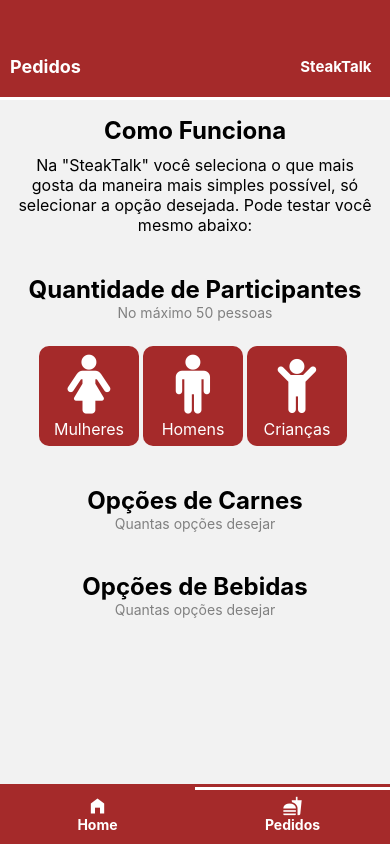
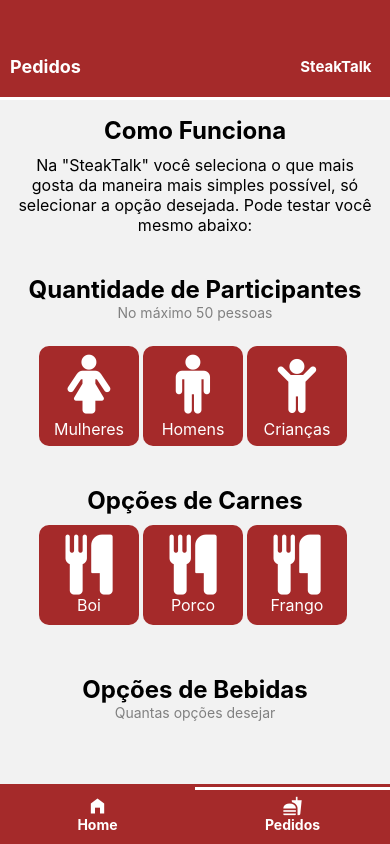
Before and after one commit to joaopedrojesus1/Calculadora-de--churrasco, a React Native app: screen /Pedidos in a window 390 px wide. Built offline with nearby package versions, Linux system fonts and the light colour scheme.

Commit message:
nada demais

```diff
--- a/src/components/pedidos.js
+++ b/src/components/pedidos.js
@@ -1,63 +1,67 @@
-import React from 'react';
-import { View, Text, StyleSheet } from 'react-native';
-import Icon from 'react-native-vector-icons/FontAwesome'; // Você pode escolher um conjunto de ícones que desejar
+import React, { useState } from 'react';
+import { View, Text, StyleSheet, TouchableOpacity } from 'react-native';
+import Icon from 'react-native-vector-icons/FontAwesome';
 
 export default function PedidosScreen() {
+  const [boiChecked, setBoiChecked] = useState(false);
+  const [porcoChecked, setPorcoChecked] = useState(false);
+  const [frangoChecked, setFrangoChecked] = useState(false);
+
   return (
     <View style={styles.container}>
-      {/* Título "Como Funciona" */}
       <Text style={styles.title}>Como Funciona</Text>
-
-      {/* Texto explicativo */}
       <Text style={styles.text}>
         Na "SteakTalk" você seleciona o que mais gosta da maneira mais simples possível,
         só selecionar a opção desejada. Pode testar você mesmo abaixo:
       </Text>
-
-{/*************************************************************************************************************/}
-      {/* Título "Quantidade de Participantes" */}
+{/* *************************************************************************************** */}
       <Text style={styles.title}>Quantidade de Participantes</Text>
-
-      {/* Texto com a quantidade máxima de pessoas */}
       <Text style={styles.grayText}>No máximo 50 pessoas</Text>
-      {/* Quadrados com ícones */}
       <View style={styles.squareContainer}>
-        {/* Quadrado "Mulheres" */}
-        <View style={styles.square}>
+        <View style={[styles.square]}>
           <Icon name="female" size={60} color="#fff" />
           <Text style={styles.squareText}>Mulheres</Text>
         </View>
-
-        {/* Quadrado "Homens" */}
-        <View style={styles.square}>
+        <View style={[styles.square]}>
           <Icon name="male" size={60} color="#fff" />
           <Text style={styles.squareText}>Homens</Text>
         </View>
-
-        {/* Quadrado "Crianças" */}
-        <View style={styles.square}>
+        <View style={[styles.square]}>
           <Icon name="child" size={60} color="#fff" />
           <Text style={styles.squareText}>Crianças</Text>
         </View>
       </View>
-
-{/**************************************************************************************************************/}
-      {/* Título "Quantidade de Carnes" */}
-      <Text style={styles.titlebaixo}>Opções de Carnes</Text>
-
-      {/* Texto informativo */}
+{/* ***************************************************************************************** */}
+<Text style={styles.titlebaixo}>Opções de Carnes</Text>
+      <View style={styles.meatOptions}>
+        <TouchableOpacity
+          style={[styles.meatOption, boiChecked && styles.checked]}
+          onPress={() => setBoiChecked(!boiChecked)}
+        >
+          <Icon name="cutlery" size={60} color="#fff" />
+          <Text style={styles.meatOptionText}>Boi</Text>
+        </TouchableOpacity>
+        <TouchableOpacity
+          style={[styles.meatOption, porcoChecked && styles.checked]}
+          onPress={() => setPorcoChecked(!porcoChecked)}
+        >
+          <Icon name="cutlery" size={60} color="#fff" />
+          <Text style={styles.meatOptionText}>Porco</Text>
+        </TouchableOpacity>
+        <TouchableOpacity
+          style={[styles.meatOption, frangoChecked && styles.checked]}
+          onPress={() => setFrangoChecked(!frangoChecked)}
+        >
+          <Icon name="cutlery" size={60} color="#fff" />
+          <Text style={styles.meatOptionText}>Frango</Text>
+        </TouchableOpacity>
+      </View>
+{/* ***************************************************************************************** */}
+      <Text style={styles.titlebaixo}>Opções de Bebidas</Text>
       <Text style={styles.grayText}>Quantas opções desejar</Text>
+    </View>
 
 
-{/**************************************************************************************************************/}
-      {/* Título "Quantidade de Bebidas" */}
-      <Text style={styles.titlebaixo}>Opções de Bebidas</Text>
-
-      {/* Texto informativo */}
-      <Text style={styles.grayText}>Quantas opções desejar</Text>
-
-{/**************************************************************************************************************/}
-    </View>
   );
 }
 
@@ -65,7 +69,7 @@ const styles = StyleSheet.create({
   container: {
     flex: 1,
     alignItems: 'center',
-    padding: 16
+    padding: 16,
   },
   title: {
     fontSize: 24,
@@ -108,4 +112,26 @@ const styles = StyleSheet.create({
     marginTop: 5,
     textAlign: 'center',
   },
+  meatOptions: {
+    flexDirection: 'row',
+    justifyContent: 'space-between',
+  },
+  meatOption: {
+    width: 100,
+    height: 100,
+    backgroundColor: '#A52A2A',
+    alignItems: 'center',
+    justifyContent: 'center',
+    borderRadius: 10,
+    marginBottom: 10,
+    marginRight: 4,
+  },
+  meatOptionText: {
+    color: '#fff',
+    fontSize: 16,
+  },
+  checked: {
+    borderColor: '#FFD700',
+    borderWidth: 2,
+  },
 });
```
